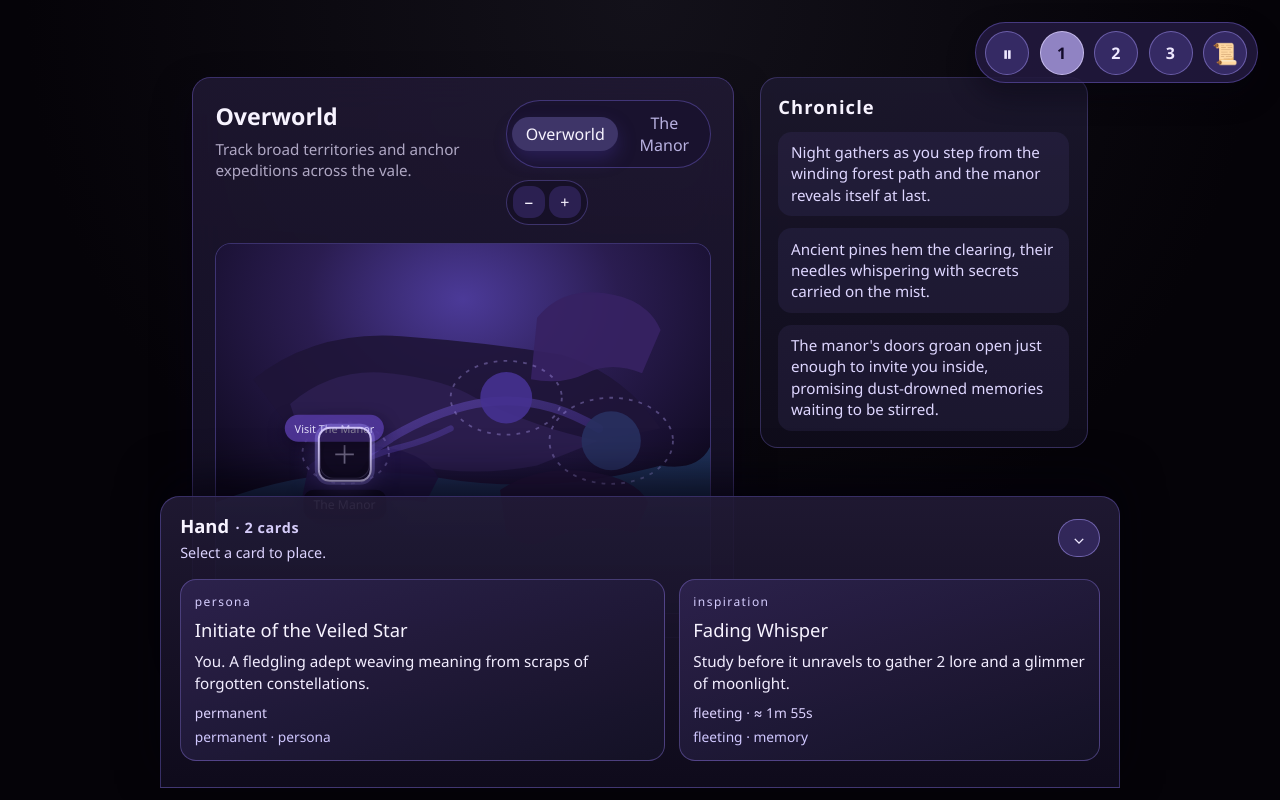
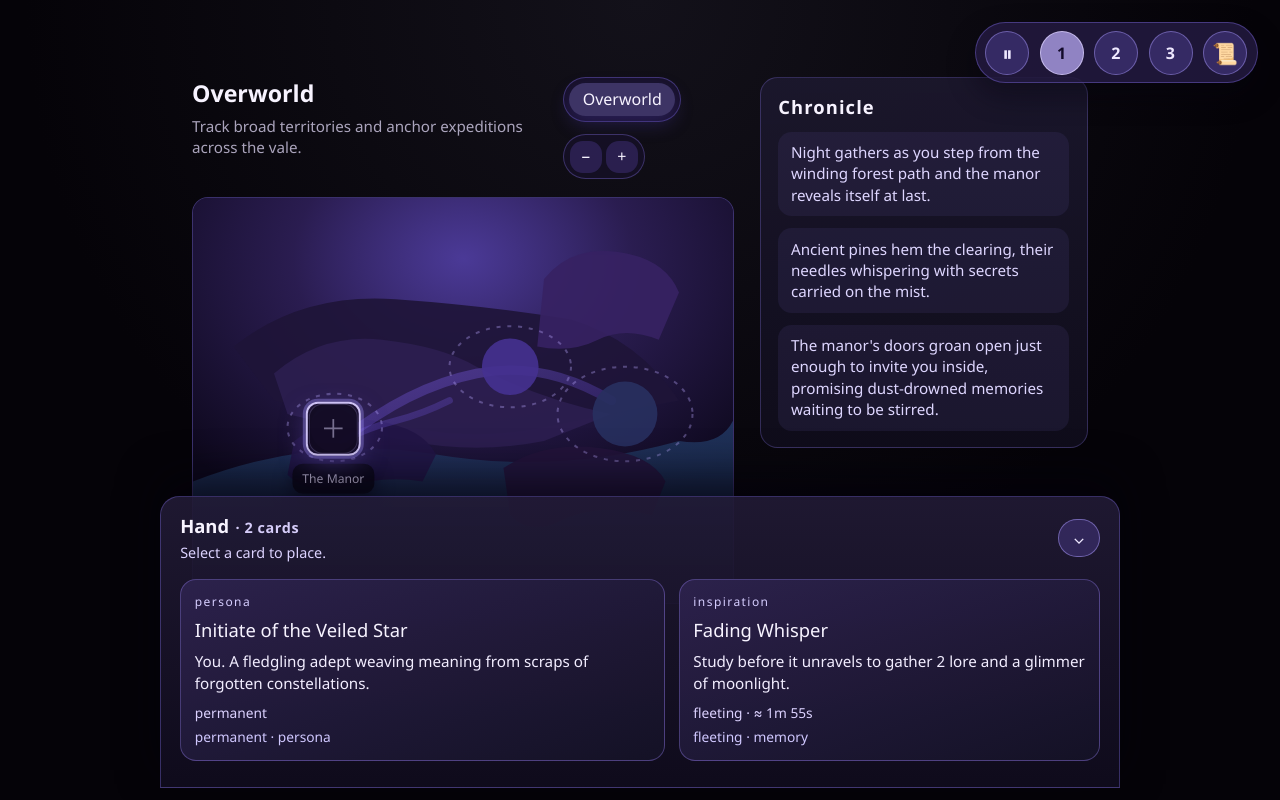
Before and after one commit to curtiscovington/hallowmoon, a React (Vite) app: page / in a window 1280 px wide. Built offline with nearby package versions, Linux system fonts and the light colour scheme.

Commit message:
Simplify map container and gate manor travel

```diff
--- a/src/App.tsx
+++ b/src/App.tsx
@@ -35,6 +35,7 @@ const CARD_DRAG_TYPE = 'application/x-hallowmoon-card';
 const BASE_CYCLE_MS = 60000;
 const TIMER_RESOLUTION_MS = 200;
 const SPEED_OPTIONS = [1, 2, 3] as const;
+const MANOR_ROOT_SLOT_KEY = 'the-manor';
 
 type SpeedOption = (typeof SPEED_OPTIONS)[number];
 
@@ -1015,9 +1016,15 @@ export default function App() {
         return true;
       }
       const definition = MAP_DEFINITIONS[id];
-      return slots.some(
-        (slot) => slot.location && definition.focusLocations.includes(slot.location)
-      );
+      return slots.some((slot) => {
+        if (!slot.location || !definition.focusLocations.includes(slot.location)) {
+          return false;
+        }
+        if (id === 'manor') {
+          return slot.key !== MANOR_ROOT_SLOT_KEY;
+        }
+        return true;
+      });
     });
     if (!mapsWithSites.includes('overworld')) {
       mapsWithSites.unshift('overworld');
--- a/src/index.css
+++ b/src/index.css
@@ -67,14 +67,6 @@ body {
   }
 }
 
-.slot-map {
-  background: linear-gradient(185deg, rgba(34, 26, 54, 0.82), rgba(18, 14, 36, 0.95));
-  border: 1px solid rgba(142, 120, 255, 0.32);
-  border-radius: 1.15rem;
-  padding: clamp(1rem, 2vw, 1.4rem);
-  box-shadow: 0 18px 36px rgba(8, 4, 22, 0.5);
-  backdrop-filter: blur(18px);
-}
 .slot-map {
   display: grid;
   gap: clamp(0.75rem, 2vw, 1.1rem);
```
